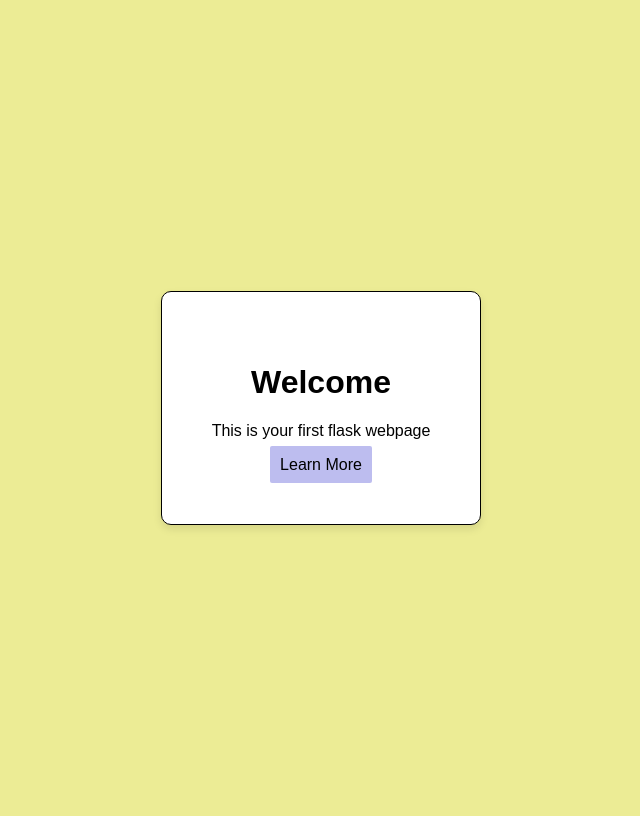
After one commit to The-Bhavya/PYTHON-BASICS, a Flask app: page /login in a window 1280 px wide. The commit adds this page. Shown: the whole page, without its empty margins (319-959 px from the left). Run offline with Flask 3, Linux system fonts and the light colour scheme.

Commit message:
index page , login page

```diff
--- a/Flask/Templates/index.html
+++ b/Flask/Templates/index.html
@@ -6,7 +6,9 @@
     <title>Document</title>
 </head>
 <body>
-    <h1>Hello World</h1>
+    <h1 style = "color: red; background-color: black";>Hello World</h1>
     <p>Welcome to my first webapp</p>
+    <p>Click <a href = 'https://youtube.com/'> here </a>to go to youtube</p>
+    <img src="https://encrypted-tbn0.gstatic.com/images?q=tbn:ANd9GcTjMbJWGY-e0ETmzblJiXHmkihWga4OfQXGAA&s" alt="">
 </body>
 </html>
--- /dev/null
+++ b/Flask/Templates/login.html
@@ -0,0 +1,41 @@
+<!DOCTYPE html>
+<html lang="en">
+<head>
+    <meta charset="UTF-8">
+    <meta name="viewport" content="width=device-width, initial-scale=1.0">
+    <title>Document</title>
+    <style>
+        body{
+            font-family: Arial, Helvetica, sans-serif;
+            background-color: rgb(236, 236, 149);
+            display: flex;
+            justify-content: center;
+            align-items: center;
+            height: 100vh;
+        }
+        .container{
+            text-align: center;
+            background-color: #fff;
+            padding: 50px;
+            border-radius: 10px;
+            box-shadow: 0 4px 8px rgba(0,0,0,0.1);
+            border: 1px solid black;
+        }
+        .btn{
+            font-size: 16px;
+            background-color: rgb(189, 189, 239);
+            color:black;
+            padding: 10px;
+            text-decoration: none;
+            border-radius: 2px;
+        }
+    </style>
+</head>
+<body>
+    <div class="container">
+        <h1>Welcome</h1>
+        <p>This is your first flask webpage</p>
+        <a href="" class = 'btn'>Learn More</a>
+    </div>
+</body>
+</html>
--- a/Flask/app.py
+++ b/Flask/app.py
@@ -10,5 +10,9 @@ def home():
 def about():
     return 'The about Page'
 
+@app.route('/login')
+def login():
+    return render_template('login.html')
+
 if __name__ == '__main__':  # run the app
     app.run()
```
